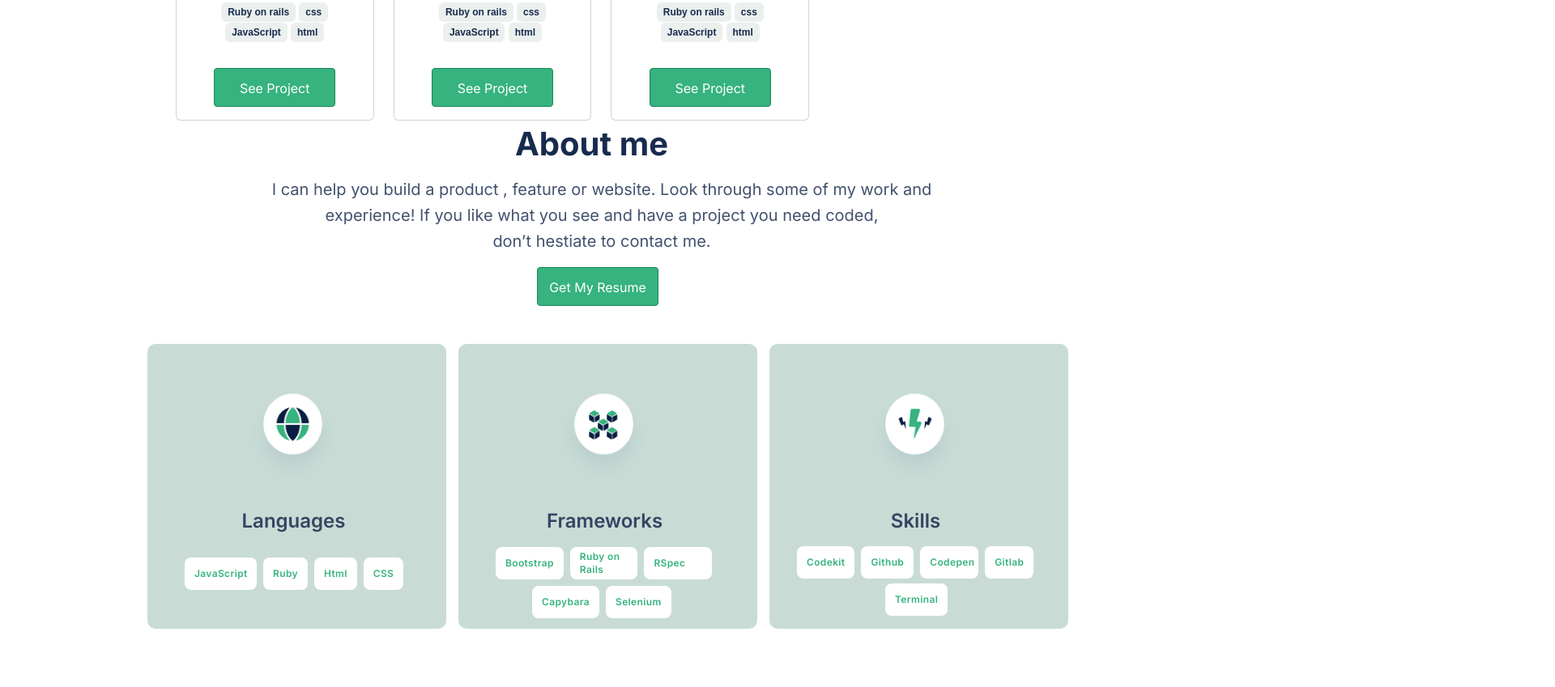
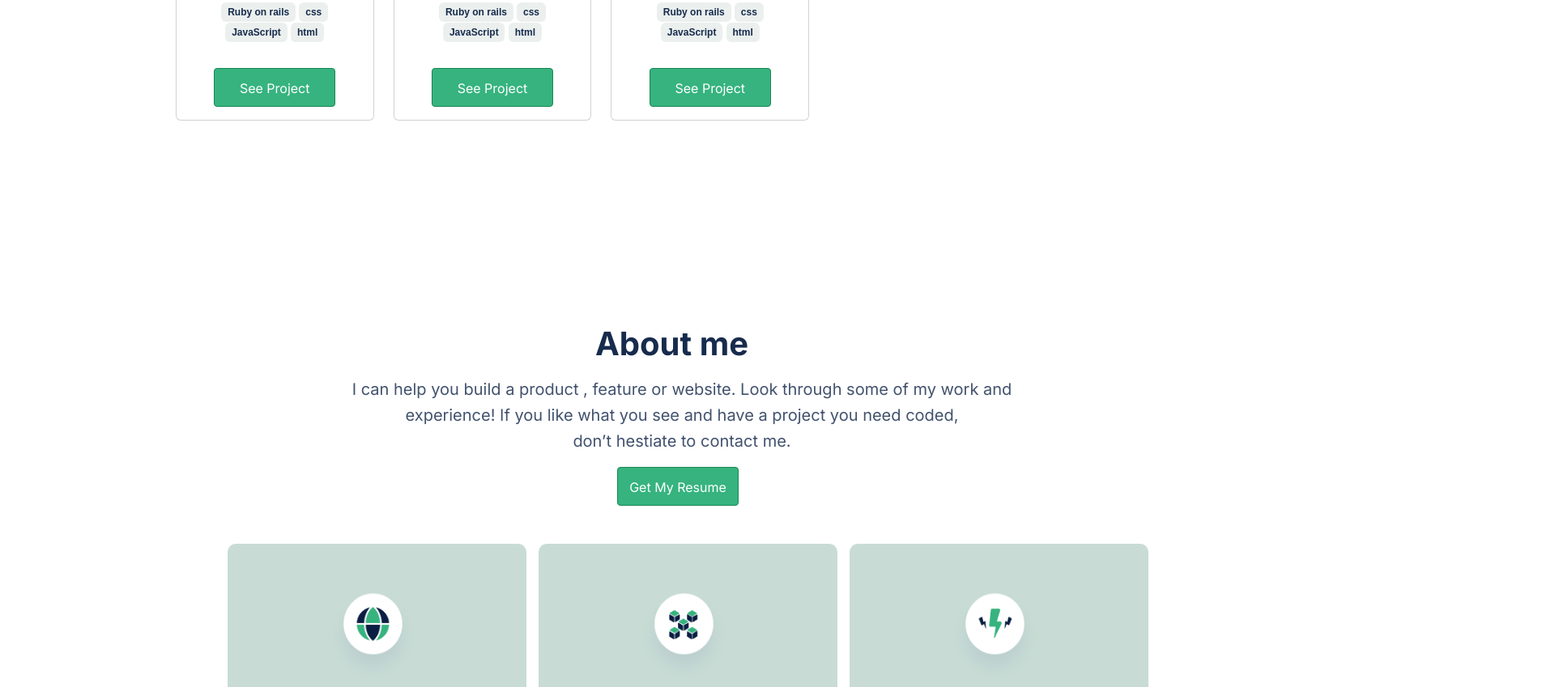
Before and after one commit to aima98/Portfolio-Bootstrap, a website: page index.html in a window 1280 px wide. Shown: the part 1857-2706 px from the top of the page at 81% size, 1920 px wide, since content can reach past the window. Drawn offline with Linux system fonts and the light colour scheme.

Commit message:
Modify style.css file

```diff
--- a/style.css
+++ b/style.css
@@ -8,7 +8,8 @@
   gap: 48px;
   position: absolute;
   height: 808px;
-  left: 83px;
+  left: 182px;
+  margin-top: 247px;
 }
 
 section .about-me {
@@ -231,7 +232,7 @@ div .list-group-horizontal4 li {
   position: absolute;
   width: 1171px;
   height: 490px;
-  left: 242px;
+  left: 311px;
   top: 3139px;
   margin-top: -121px;
 }
```
